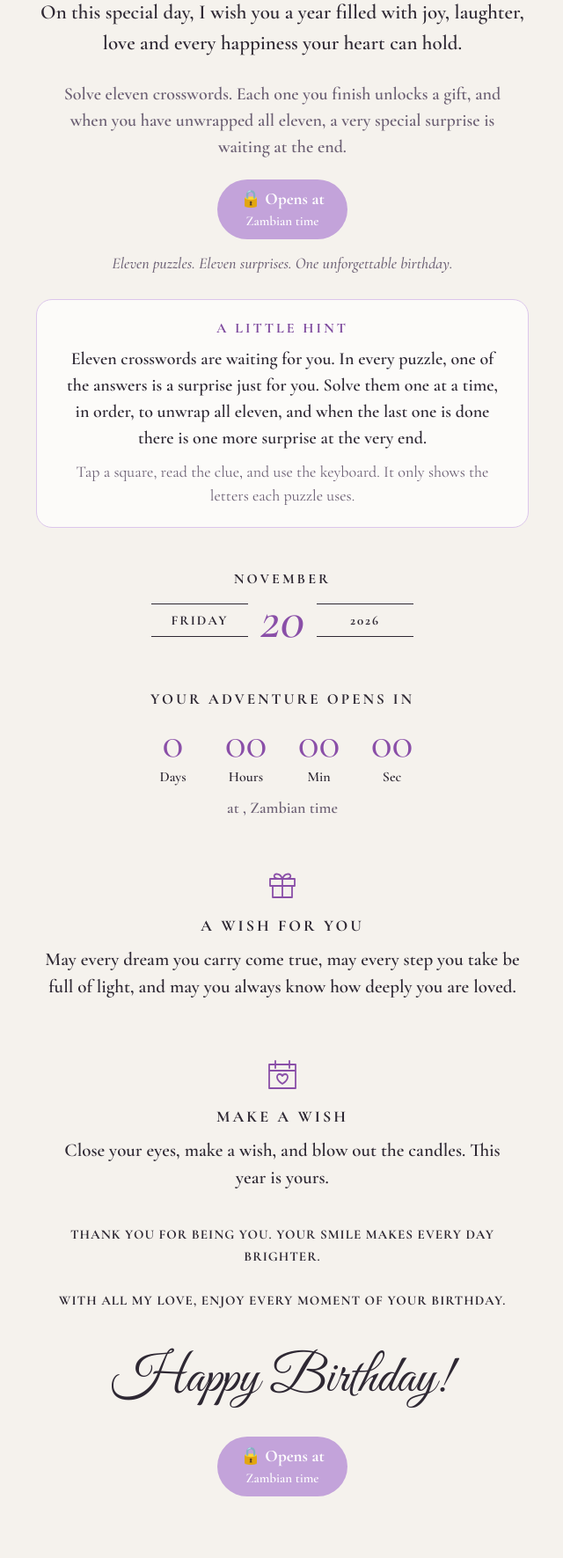
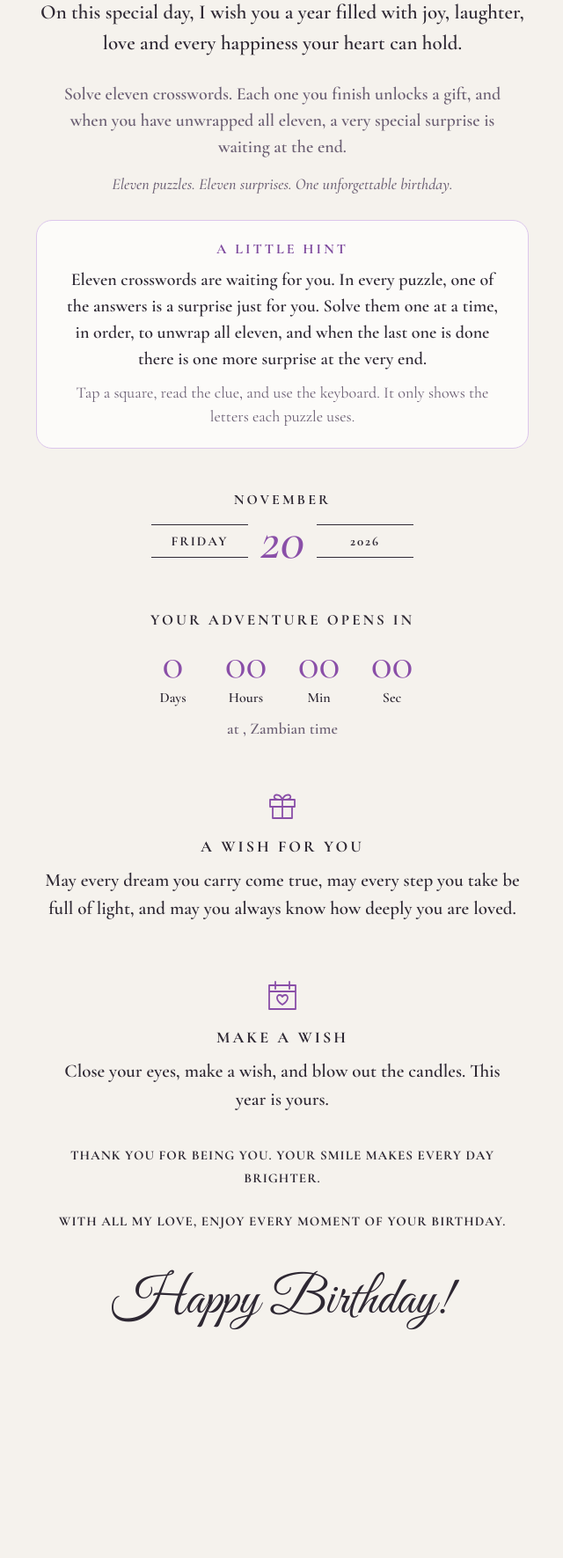
Before and after one commit to KasubaR/tami, a Laravel app: template resources/views/welcome.blade.php in a window 1280 px wide. Shown: the part 498-2269 px from the top of the page at 88% size, without its empty margins (319-959 px from the left). After the commit the page ends 2010 px from the top, so only its background shows below. Run offline with Laravel 12, Linux system fonts and the light colour scheme; the template is opened without the code that fills it: most values are stand-ins (such as "Sample title", 1, 10 or a date in 2020).

Commit message:
Hide the locked button on the welcome page until the adventure opens
Co-Authored-By: Claude Sonnet 5.5 <noreply@anthropic.com>

```diff
--- a/resources/views/welcome.blade.php
+++ b/resources/views/welcome.blade.php
@@ -73,8 +73,6 @@ body{margin:0;background:#F5F2ED}
 <p style="margin:26px 28px 0;max-width:520px;font-size:20px;line-height:1.5;font-weight:600;color:#6B5F73">{{ config('game.how_it_works') }}</p>
 @if ($isOpen)
     <a href="{{ url('/play') }}" class="btn" style="margin-top:22px">{{ $started ? 'Continue My Adventure' : 'Start My Adventure' }}</a>
-@else
-    <span class="btn locked" role="button" aria-disabled="true" style="margin-top:22px">🔒 Opens {{ $opensLabel }}<br><small style="font-size:15px;font-weight:600">Zambian time</small></span>
 @endif
 <p style="margin:16px 28px 0;font-size:18px;font-style:italic;color:#6B5F73">Eleven puzzles. Eleven surprises. One unforgettable birthday.</p>
 <div class="hint">
@@ -111,8 +109,6 @@ body{margin:0;background:#F5F2ED}
 <div class="script" style="margin-top:44px;font-size:60px">Happy Birthday!</div>
 @if ($isOpen)
     <a href="{{ url('/play') }}" class="btn" style="margin-top:32px">{{ $started ? 'Continue My Adventure' : 'Start My Adventure' }}</a>
-@else
-    <span class="btn locked" role="button" aria-disabled="true" style="margin-top:32px">🔒 Opens {{ $opensLabel }}<br><small style="font-size:15px;font-weight:600">Zambian time</small></span>
 @endif
 </div>
 
```
Also changed, not shown: tests/Feature/OpeningTimeTest.php (+2 -2 lines).
